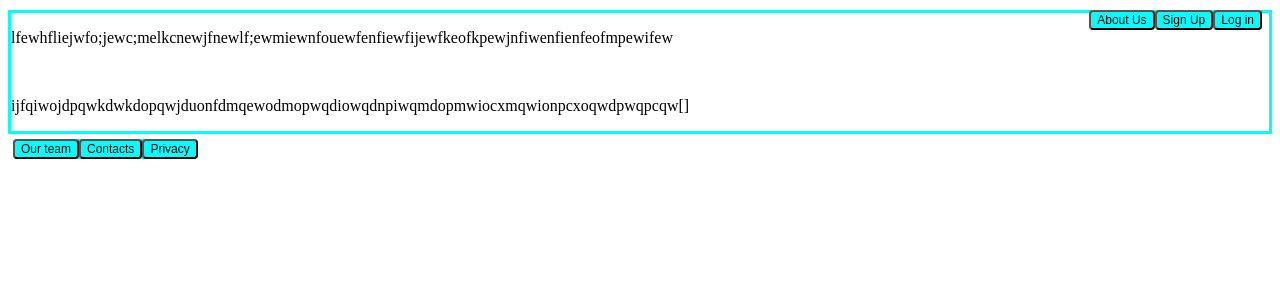
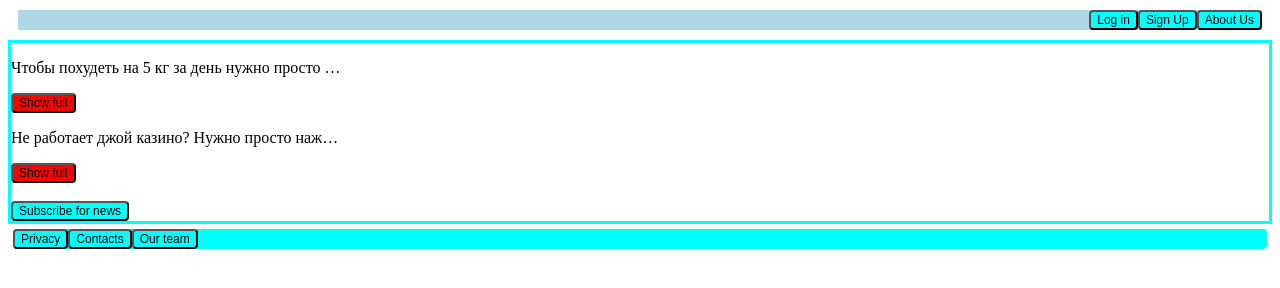
Before and after one commit to yar4/HelloFront, a plain HTML site: page Html_labs/html_labs/Lab1341/index.html in a window 1280 px wide. Drawn offline with Linux system fonts and the light colour scheme.

Commit message:
lab_fix_1341

```diff
--- a/Html_labs/html_labs/Lab1341/index.html
+++ b/Html_labs/html_labs/Lab1341/index.html
@@ -10,10 +10,12 @@
 	<button>Log in</button><button>Sign Up</button><button>About Us</button>
 </div>
 <div class="block2">
-	<p> lfewhfliejwfo;jewc;melkcnewjfnewlf;ewmiewnfouewfenfiewfijewfkeofkpewjnfiwenfienfeofmpewifew</p><br>
-	<p> ijfqiwojdpqwkdwkdopqwjduonfdmqewodmopwqdiowqdnpiwqmdopmwiocxmqwionpcxoqwdpwqpcqw[]</p>
+	<p>Чтобы похудеть на 5 кг за день нужно просто не лазить по тупым сайтам</p><button id="Readme"> Show full</button>
+	<p> Не работает джой казино? Нужно просто нажать выключить на компьютере</p><button id="Readme"> Show full</button><br><br>
+	<button>Subscribe for news</button>
 </div>
 <div class="block3">
+
 	<button>Privacy</button><button>Contacts</button><button>Our team</button>
 </div>
 
--- a/Html_labs/html_labs/Lab1341/style.css
+++ b/Html_labs/html_labs/Lab1341/style.css
@@ -1,25 +1,38 @@
 .block1 {
-	background-color: #ADD8E6
-	width:15%;
+	background-color: #ADD8E6;
 	margin: 10px;
+	text-align: right;
+
 }
+
 .block2 {
 	border-style: solid;
 	border-color: #00FFFF;
+
 }
 .block3 {
 	text-align: left;
-	float: left;
 	background-color: #00FFFF;
 	font-size: 12px;
 	border-radius: 4px;
 	margin: 5px;
 }
+
 button {
-	background-color: #00FFFF;
 	font-size: 12px;
 	border-radius: 4px;
-	text-align: right;
-	float: right;
+	background-color: #00FFFF;
 
 }
+
+p {
+  white-space: nowrap;
+  overflow: hidden;
+  text-overflow: ellipsis;
+  max-width: 330px;
+}
+#Readme {
+	font-size: 12px;
+	border-radius: 4px;
+	background-color: red;
+}
```
